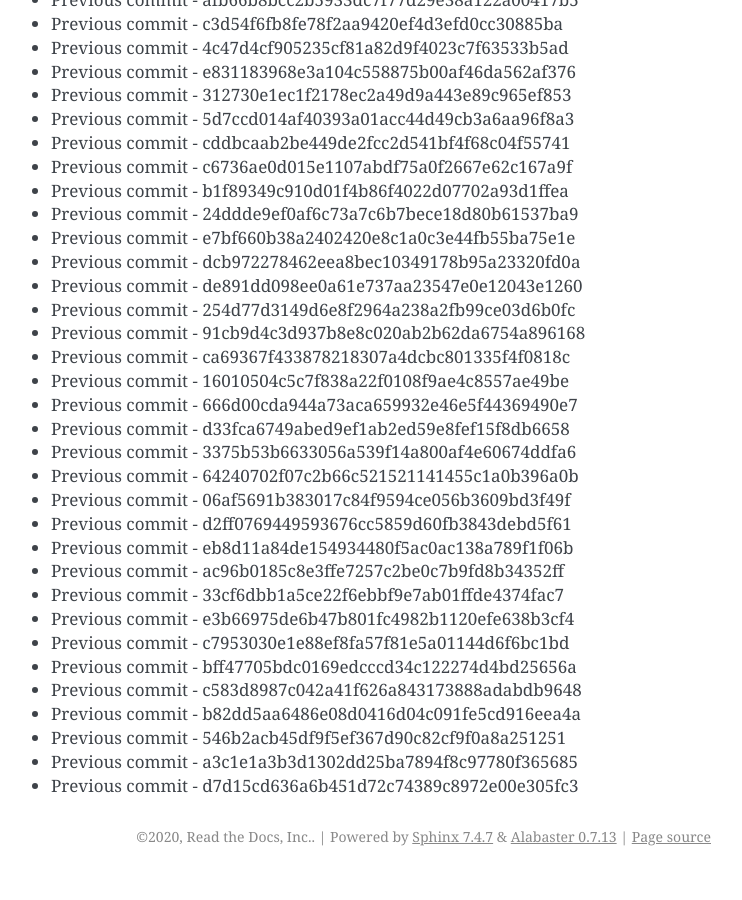
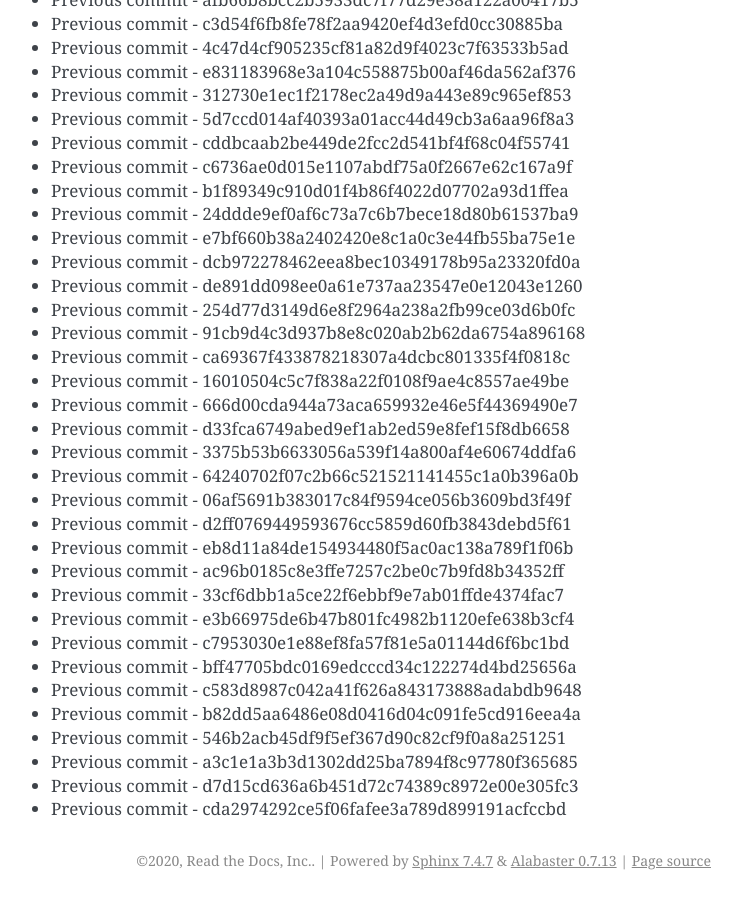
Before and after one commit to readthedocs/rtd-git-stresstest, a Sphinx documentation site: the page built from docs/updates.rst, in a window 1280 px wide and 900 px high, scrolled down 40634 px. Shown: the whole window, without its empty margins (399-1141 px from the left). Built offline with Sphinx 7.4.7, drawn with Linux system fonts in a browser that asks for light colours; before the commit the page ends 41510 px from its top, so only the background shows below that.

Commit message:
Generating commit from previous: cda2974292ce5f06fafee3a789d899191acfccbd

```diff
--- a/docs/updates.rst
+++ b/docs/updates.rst
@@ -1739,3 +1739,4 @@ It can be tested for any performance characteristics.
 * Previous commit - 546b2acb45df9f5ef367d90c82cf9f0a8a251251
 * Previous commit - a3c1e1a3b3d1302dd25ba7894f8c97780f365685
 * Previous commit - d7d15cd636a6b451d72c74389c8972e00e305fc3
+* Previous commit - cda2974292ce5f06fafee3a789d899191acfccbd
```
